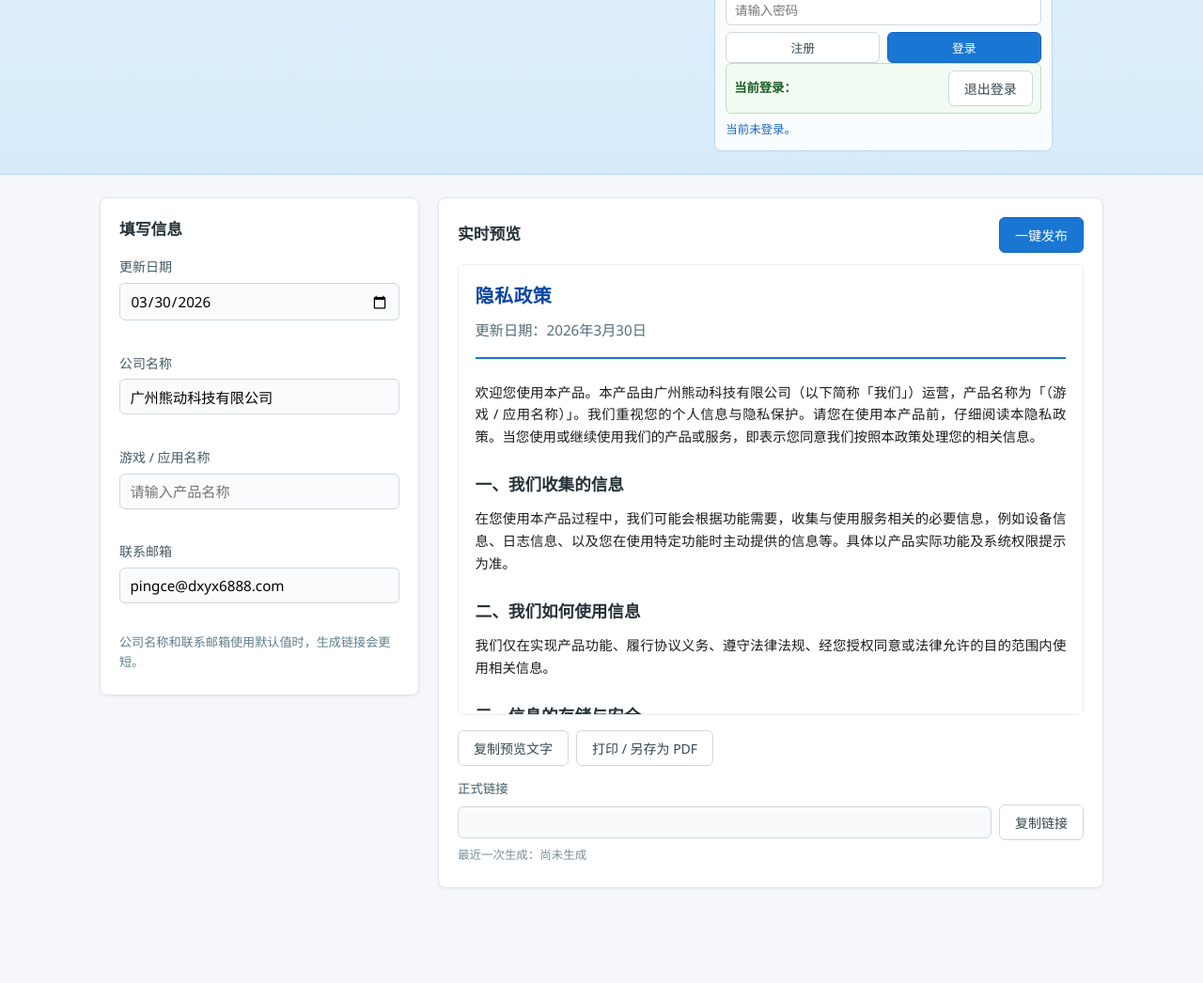
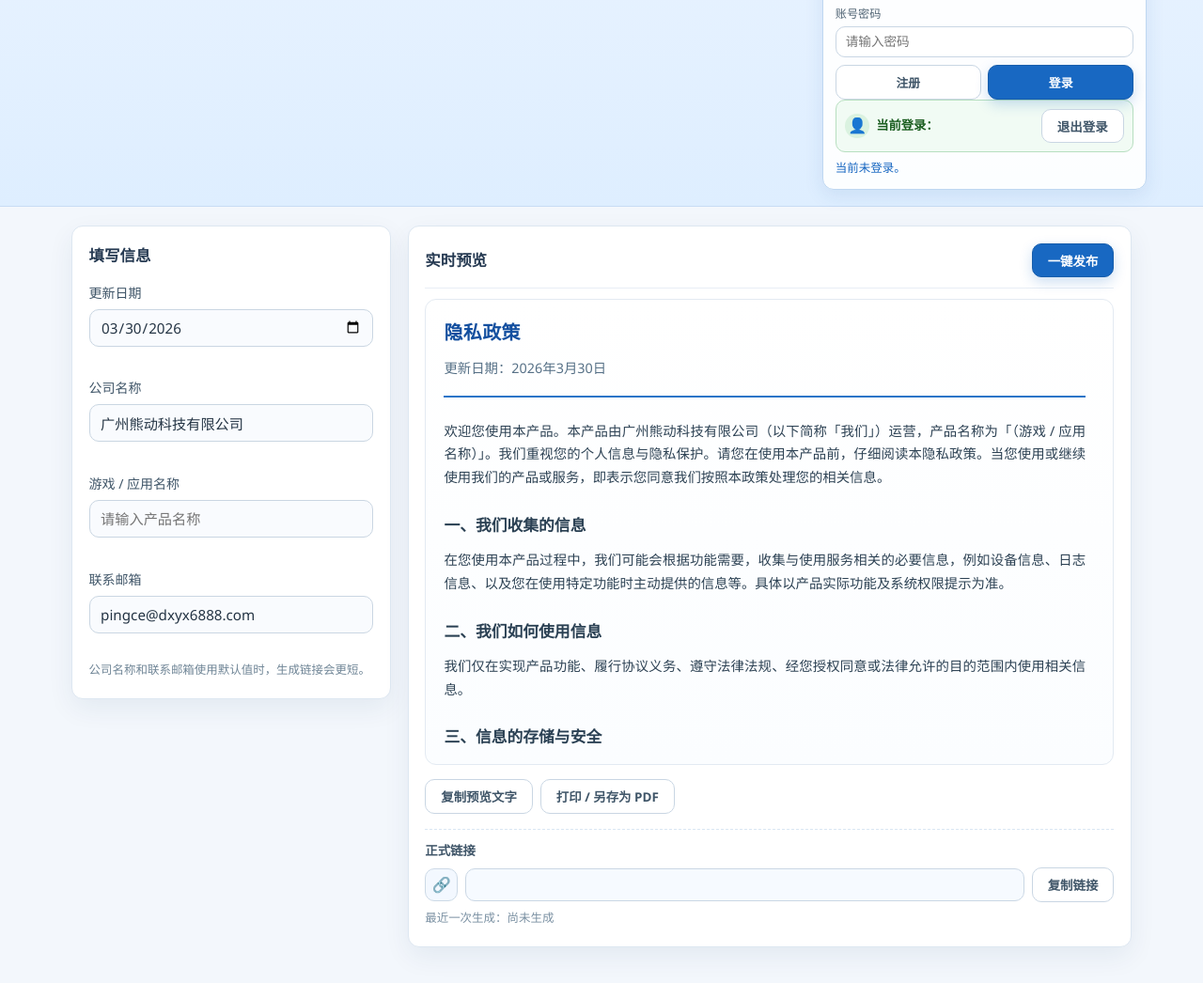
Before and after one commit to wangmiao033/privacy.hnchpower.cn, a plain HTML site: page index.html in a window 1280 px wide. Shown: the part 119-1165 px from the top of the page at 94% size. Before the commit the page ends 1104 px from the top, so only its background shows below. Drawn offline with nearby package versions, Linux system fonts and the light colour scheme.

```diff
--- a/index.html
+++ b/index.html
@@ -22,9 +22,13 @@
     <div class="site-header-inner">
       <div class="site-header-main">
         <h1 class="site-title">隐私政策生成与发布</h1>
-        <p class="site-subtitle">填写信息后一键生成可分享的正式链接</p>
+        <p class="site-subtitle">填写信息，实时预览，一键生成正式链接</p>
       </div>
       <section class="auth-box" aria-label="账号登录区域">
+        <div class="auth-box-head">
+          <span class="auth-box-icon" aria-hidden="true">🔐</span>
+          <span class="auth-box-title">账号状态</span>
+        </div>
         <div id="auth-guest" class="auth-guest">
           <label class="auth-label" for="auth-email">账号邮箱</label>
           <input id="auth-email" class="auth-input" type="email" placeholder="you@example.com" autocomplete="email" />
@@ -36,7 +40,10 @@
           </div>
         </div>
         <div id="auth-user" class="auth-user" hidden>
-          <p class="auth-user-text">当前登录：<span id="auth-user-email"></span></p>
+          <div class="auth-user-meta">
+            <span class="auth-user-avatar" aria-hidden="true">👤</span>
+            <p class="auth-user-text">当前登录：<span id="auth-user-email"></span></p>
+          </div>
           <button type="button" id="btn-signout" class="btn btn-secondary">退出登录</button>
         </div>
         <p id="auth-status" class="auth-status" role="status" aria-live="polite"></p>
@@ -86,6 +93,7 @@
         <div class="publish-result" aria-label="正式链接结果">
           <label for="published-url" class="publish-result-label">正式链接</label>
           <div class="publish-result-row">
+            <span class="publish-link-icon" aria-hidden="true">🔗</span>
             <input type="text" id="published-url" class="publish-result-input" readonly />
             <button type="button" id="btn-copy-link" class="btn btn-secondary">复制链接</button>
           </div>
--- a/style.css
+++ b/style.css
@@ -14,68 +14,94 @@
   margin: 0;
   font-family: "Segoe UI", "PingFang SC", "Microsoft YaHei", sans-serif;
   line-height: 1.6;
-  color: #1a1a1a;
-  background: #f5f7fa;
+  color: #1f2937;
+  background: #f3f7fc;
 }
 
 /* ========== 生成页：顶栏 ========== */
 .site-header {
-  background: linear-gradient(180deg, #e3f2fd 0%, #d6ebfa 100%);
-  border-bottom: 1px solid #b3d9f2;
-  padding: 1.25rem 1rem 1.5rem;
+  background: linear-gradient(180deg, #e9f3ff 0%, #deeeff 100%);
+  border-bottom: 1px solid #c7dcf4;
+  padding: 1rem 1rem 1.1rem;
   text-align: center;
 }
 
 .site-header-inner {
-  max-width: 960px;
+  max-width: 1160px;
   margin: 0 auto;
   display: flex;
   justify-content: space-between;
   align-items: flex-start;
-  gap: 1rem;
+  gap: 1.1rem;
 }
 
 .site-header-main {
   text-align: left;
+  padding-top: 0.15rem;
 }
 
 .site-title {
-  margin: 0 0 0.35rem;
-  font-size: 1.35rem;
-  font-weight: 600;
+  margin: 0 0 0.3rem;
+  font-size: 1.5rem;
+  font-weight: 700;
   color: #0d47a1;
+  letter-spacing: 0.02em;
 }
 
 .site-subtitle {
   margin: 0;
   font-size: 0.9rem;
-  color: #37474f;
+  color: #4f6475;
 }
 
 .auth-box {
-  width: min(360px, 100%);
+  width: min(345px, 100%);
   text-align: left;
-  background: rgba(255, 255, 255, 0.85);
-  border: 1px solid #b9d7f3;
-  border-radius: 8px;
-  padding: 0.7rem;
+  background: rgba(255, 255, 255, 0.92);
+  border: 1px solid #bfd7f1;
+  border-radius: 12px;
+  box-shadow: 0 6px 20px rgba(30, 88, 154, 0.1);
+  padding: 0.75rem 0.8rem;
+}
+
+.auth-box-head {
+  display: flex;
+  align-items: center;
+  gap: 0.35rem;
+  margin-bottom: 0.45rem;
+}
+
+.auth-box-icon {
+  font-size: 0.95rem;
+}
+
+.auth-box-title {
+  font-size: 0.82rem;
+  font-weight: 600;
+  color: #2f4a63;
 }
 
 .auth-label {
   display: block;
-  margin-bottom: 0.2rem;
+  margin-bottom: 0.22rem;
   font-size: 0.76rem;
-  color: #455a64;
+  color: #4e6272;
 }
 
 .auth-input {
   width: 100%;
-  margin-bottom: 0.45rem;
-  padding: 0.42rem 0.55rem;
-  border: 1px solid #cfd8dc;
-  border-radius: 6px;
-  font-size: 0.84rem;
+  margin-bottom: 0.5rem;
+  padding: 0.5rem 0.62rem;
+  border: 1px solid #c9d6e4;
+  border-radius: 10px;
+  font-size: 0.85rem;
   background: #fff;
+}
+
+.auth-input:focus {
+  outline: none;
+  border-color: #4f8fdd;
+  box-shadow: 0 0 0 3px rgba(79, 143, 221, 0.15);
 }
 
 .auth-actions {
@@ -85,7 +111,7 @@
 
 .auth-actions .btn {
   flex: 1;
-  padding: 0.38rem 0.7rem;
+  padding: 0.48rem 0.7rem;
   font-size: 0.8rem;
 }
 
@@ -94,10 +120,27 @@
   align-items: center;
   justify-content: space-between;
   gap: 0.6rem;
-  padding: 0.45rem 0.5rem;
+  padding: 0.55rem 0.6rem;
   border: 1px solid #b7dfc0;
-  border-radius: 6px;
-  background: #f2fbf4;
+  border-radius: 10px;
+  background: #f1fbf4;
+}
+
+.auth-user-meta {
+  display: flex;
+  align-items: center;
+  gap: 0.45rem;
+  min-width: 0;
+}
+
+.auth-user-avatar {
+  width: 1.6rem;
+  height: 1.6rem;
+  display: inline-flex;
+  align-items: center;
+  justify-content: center;
+  border-radius: 50%;
+  background: #daf2e0;
 }
 
 .auth-user-text {
@@ -112,7 +155,7 @@
   margin: 0.45rem 0 0;
   min-height: 1.2em;
   font-size: 0.78rem;
-  color: #546e7a;
+  color: #5d7385;
 }
 
 .auth-status.is-success {
@@ -129,31 +172,31 @@
 
 /* ========== 生成页：主体布局 ========== */
 .main-wrap {
-  max-width: 1100px;
+  max-width: 1160px;
   margin: 0 auto;
-  padding: 1.5rem 1rem 2.5rem;
+  padding: 1.25rem 1rem 2.4rem;
 }
 
 .generator-layout {
   display: grid;
-  grid-template-columns: minmax(0, 340px) 1fr;
-  gap: 1.25rem;
+  grid-template-columns: minmax(300px, 340px) minmax(0, 1fr);
+  gap: 1.1rem;
   align-items: start;
 }
 
 .panel {
   background: #fff;
-  border: 1px solid #e0e6ed;
-  border-radius: 8px;
-  padding: 1.25rem 1.25rem 1.5rem;
-  box-shadow: 0 1px 3px rgba(0, 0, 0, 0.06);
+  border: 1px solid #dde7f1;
+  border-radius: 12px;
+  padding: 1.1rem 1.1rem 1.25rem;
+  box-shadow: 0 10px 28px rgba(15, 50, 93, 0.07);
 }
 
 .panel-title {
-  margin: 0 0 1rem;
-  font-size: 1.05rem;
+  margin: 0 0 0.95rem;
+  font-size: 1.03rem;
   font-weight: 600;
-  color: #263238;
+  color: #263a52;
 }
 
 /* ========== 表单 ========== */
@@ -169,7 +212,7 @@
   display: block;
   font-size: 0.875rem;
   font-weight: 500;
-  color: #455a64;
+  color: #3f5568;
   margin-bottom: 0.35rem;
 }
 
@@ -177,33 +220,35 @@
 .gen-form input[type="text"],
 .gen-form input[type="email"] {
   width: 100%;
-  padding: 0.5rem 0.65rem;
-  border: 1px solid #cfd8dc;
-  border-radius: 6px;
+  height: 2.5rem;
+  padding: 0 0.72rem;
+  border: 1px solid #cad6e2;
+  border-radius: 10px;
   font-size: 0.95rem;
   font-family: inherit;
-  background: #fafbfc;
+  background: #f9fbfe;
+  color: #243444;
 }
 
 .gen-form input:focus {
   outline: none;
-  border-color: #42a5f5;
+  border-color: #4f8fdd;
   background: #fff;
-  box-shadow: 0 0 0 2px rgba(66, 165, 245, 0.2);
+  box-shadow: 0 0 0 3px rgba(79, 143, 221, 0.18);
 }
 
 .field-hint {
   display: block;
   min-height: 1.1em;
   margin-top: 0.25rem;
-  font-size: 0.8rem;
+  font-size: 0.78rem;
   color: #c62828;
 }
 
 .form-tip {
-  margin: 0.85rem 0 0;
-  font-size: 0.82rem;
-  color: #607d8b;
+  margin: 0.75rem 0 0;
+  font-size: 0.78rem;
+  color: #6f8596;
 }
 
 /* ========== 预览区 ========== */
@@ -213,7 +258,9 @@
   align-items: center;
   justify-content: space-between;
   gap: 0.75rem;
-  margin-bottom: 0.75rem;
+  margin-bottom: 0.7rem;
+  padding-bottom: 0.65rem;
+  border-bottom: 1px solid #e8eef5;
 }
 
 .preview-toolbar .panel-title {
@@ -222,14 +269,26 @@
 
 .preview-box {
   min-height: 280px;
-  max-height: min(60vh, 520px);
+  max-height: min(62vh, 560px);
   overflow: auto;
-  padding: 1rem 1.1rem;
-  border: 1px solid #eceff1;
-  border-radius: 6px;
-  background: #fff;
+  padding: 1.15rem 1.2rem;
+  border: 1px solid #e3eaf2;
+  border-radius: 12px;
+  background: linear-gradient(180deg, #ffffff 0%, #fbfdff 100%);
   font-size: 0.9rem;
-  line-height: 1.65;
+  line-height: 1.72;
+  box-shadow: inset 0 1px 0 rgba(255, 255, 255, 0.8);
+  scrollbar-gutter: stable;
+}
+
+.preview-box::-webkit-scrollbar {
+  width: 10px;
+}
+
+.preview-box::-webkit-scrollbar-thumb {
+  background: #d5e2ef;
+  border-radius: 8px;
+  border: 2px solid #f6faff;
 }
 
 .preview-box .policy-doc-title {
@@ -240,18 +299,21 @@
   display: flex;
   flex-wrap: wrap;
   gap: 0.5rem;
-  margin-top: 1rem;
+  margin-top: 0.95rem;
 }
 
 .publish-result {
-  margin-top: 0.9rem;
+  margin-top: 1rem;
+  padding-top: 0.75rem;
+  border-top: 1px dashed #d9e6f3;
 }
 
 .publish-result-label {
   display: block;
-  margin-bottom: 0.35rem;
+  margin-bottom: 0.45rem;
   font-size: 0.84rem;
-  color: #455a64;
+  color: #3f5568;
+  font-weight: 600;
 }
 
 .publish-result-row {
@@ -260,22 +322,35 @@
   align-items: center;
 }
 
+.publish-link-icon {
+  width: 2.2rem;
+  height: 2.2rem;
+  flex: 0 0 2.2rem;
+  display: inline-flex;
+  align-items: center;
+  justify-content: center;
+  border: 1px solid #ccd9e6;
+  border-radius: 10px;
+  background: #f3f8ff;
+}
+
 .publish-result-input {
   flex: 1;
   min-width: 0;
-  padding: 0.5rem 0.65rem;
-  border: 1px solid #cfd8dc;
-  border-radius: 6px;
+  height: 2.2rem;
+  padding: 0 0.65rem;
+  border: 1px solid #cad7e4;
+  border-radius: 10px;
   font-size: 0.9rem;
   font-family: ui-monospace, SFMono-Regular, Menlo, Consolas, "Liberation Mono", monospace;
-  color: #263238;
-  background: #f8fafc;
+  color: #2b3e50;
+  background: #f6faff;
 }
 
 .publish-time {
-  margin: 0.35rem 0 0;
+  margin: 0.45rem 0 0;
   font-size: 0.78rem;
-  color: #78909c;
+  color: #7b91a3;
 }
 
 /* ========== 按钮 ========== */
@@ -283,35 +358,40 @@
   display: inline-flex;
   align-items: center;
   justify-content: center;
-  padding: 0.5rem 1rem;
-  font-size: 0.875rem;
+  min-height: 2.2rem;
+  padding: 0.45rem 1rem;
+  font-size: 0.84rem;
   font-family: inherit;
-  font-weight: 500;
-  border-radius: 6px;
+  font-weight: 600;
+  border-radius: 10px;
   border: 1px solid transparent;
   cursor: pointer;
-  transition: background 0.15s ease, border-color 0.15s ease;
+  transition: background 0.18s ease, border-color 0.18s ease, box-shadow 0.18s ease, transform 0.18s ease;
 }
 
 .btn-primary {
-  background: #1976d2;
+  background: #1868c2;
   color: #fff;
-  border-color: #1565c0;
+  border-color: #165dab;
+  box-shadow: 0 5px 14px rgba(24, 104, 194, 0.22);
 }
 
 .btn-primary:hover {
-  background: #1565c0;
+  background: #155aa8;
+  border-color: #124f93;
+  transform: translateY(-1px);
 }
 
 .btn-secondary {
   background: #fff;
-  color: #37474f;
-  border-color: #cfd8dc;
+  color: #3f5568;
+  border-color: #c9d6e3;
 }
 
 .btn-secondary:hover {
-  background: #f5f5f5;
-  border-color: #b0bec5;
+  background: #f4f8fc;
+  border-color: #b3c6d8;
+  transform: translateY(-1px);
 }
 
 /* ========== Toast ========== */
@@ -376,34 +456,35 @@
 .policy-doc-header {
   margin-bottom: 1.5rem;
   padding-bottom: 1rem;
-  border-bottom: 2px solid #1976d2;
+  border-bottom: 2px solid #2a75c8;
 }
 
 .policy-doc-title {
   margin: 0 0 0.5rem;
-  font-size: 1.75rem;
+  font-size: 1.6rem;
   font-weight: 700;
-  color: #0d47a1;
+  color: #134f9f;
   letter-spacing: 0.02em;
 }
 
 .policy-doc-meta {
   margin: 0;
-  font-size: 0.95rem;
-  color: #546e7a;
+  font-size: 0.9rem;
+  color: #577187;
 }
 
 .policy-doc-body h2 {
   margin: 1.5rem 0 0.65rem;
-  font-size: 1.1rem;
+  font-size: 1.05rem;
   font-weight: 600;
-  color: #263238;
+  color: #2a4053;
 }
 
 .policy-doc-body p {
   margin: 0 0 0.85rem;
   text-align: justify;
   hyphens: auto;
+  color: #2d4254;
 }
 
 .policy-doc-body a {
@@ -452,6 +533,11 @@
     width: 100%;
   }
 
+  .auth-user {
+    flex-direction: column;
+    align-items: stretch;
+  }
+
   .generator-layout {
     grid-template-columns: 1fr;
   }
@@ -470,6 +556,12 @@
     align-items: stretch;
   }
 
+  .publish-link-icon {
+    width: 100%;
+    height: 2rem;
+    flex: none;
+  }
+
   .publish-result-row .btn {
     width: 100%;
   }
```
